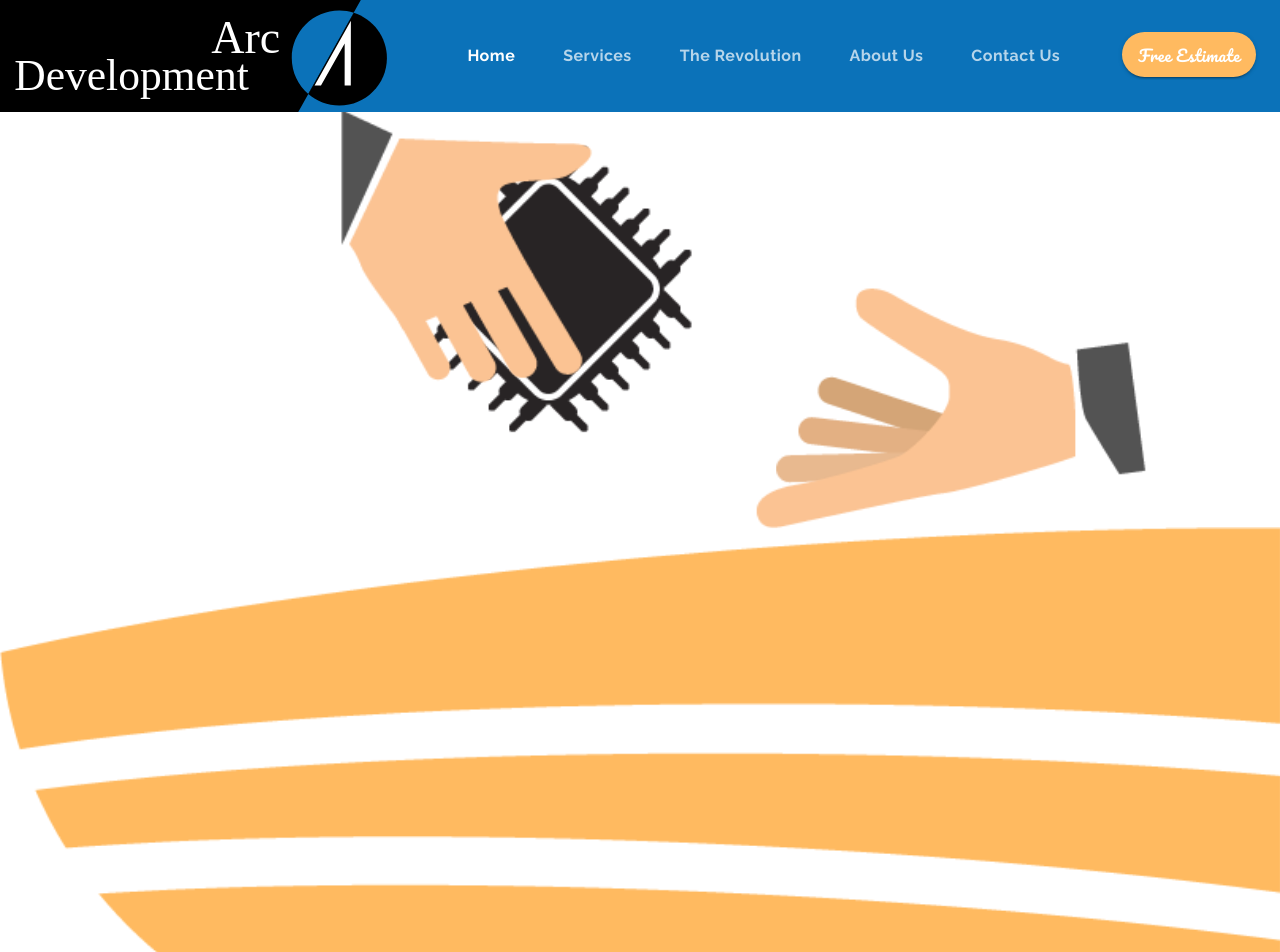
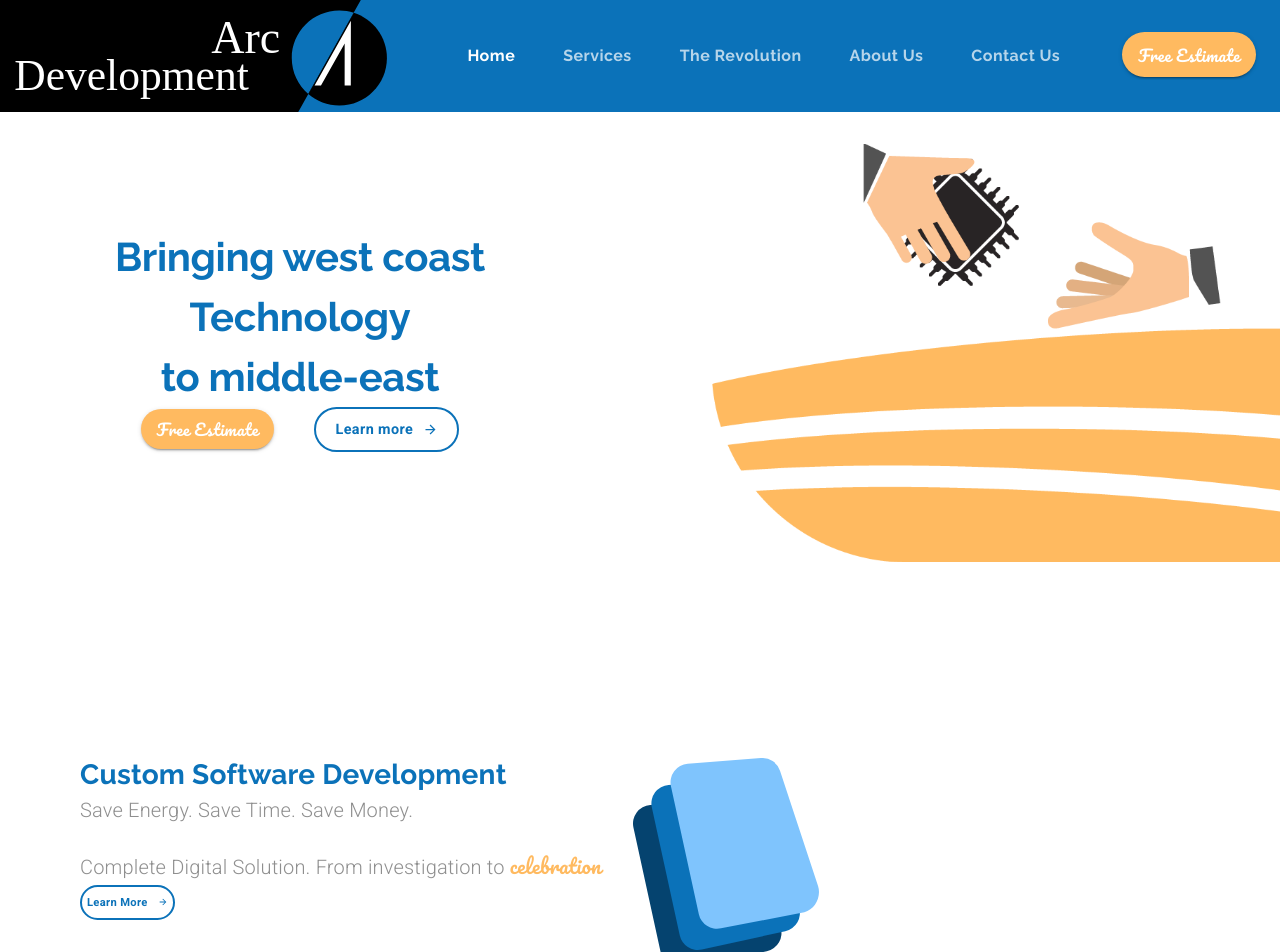
Before and after one commit to suraj1294/react-material-high-fidelity-designs, a React (Create React App) app: page / in a window 1280 px wide. Shown: the top 952 px of the page. Built offline with nearby package versions, Linux system fonts and the light colour scheme.

Commit message:
add first two sections to landing page

```diff
--- a/src/screens/LandingPage.tsx
+++ b/src/screens/LandingPage.tsx
@@ -1,13 +1,94 @@
 import React from "react";
 import Lottie from "react-lottie";
-//import { makeStyles } from "@material-ui/core/styles";
+import { makeStyles, useTheme } from "@material-ui/core/styles";
+import useMediaQuery from "@material-ui/core/useMediaQuery";
+import Grid from "@material-ui/core/Grid";
 import animationData from "../animations/landinganimation/data";
+import Button from "@material-ui/core/Button";
+import Typography from "@material-ui/core/Typography";
+import ButtonArrow from "../ui/ButtonArrow";
+import customSoftwareIcon from "../assets/Custom Software Icon.svg";
 
-// const useStyles = makeStyles(theme => ({
-
-// }))
+const useStyles = makeStyles((theme) => ({
+  animation: {
+    maxWidth: "50em",
+    minWidth: "21em",
+    marginTop: "2em",
+    marginLeft: "10%",
+    [theme.breakpoints.down("sm")]: {
+      maxWidth: "30em",
+    },
+  },
+  estimateButton: {
+    ...theme.typography.estimate,
+    marginRight: "40px",
+    "&:hover": {
+      backgroundColor: theme.palette.secondary.light,
+    },
+  },
+  mainContainer: {
+    marginTop: "5em",
+    [theme.breakpoints.down("md")]: {
+      marginTop: "4em",
+    },
+    [theme.breakpoints.down("xs")]: {
+      marginTop: "3em",
+    },
+  },
+  buttonContainer: {
+    marginTop: "1em",
+  },
+  buttonLearnMoreHero: {
+    ...theme.typography.heroButton,
+    fontSize: "0.9rem",
+    height: 45,
+    width: 145,
+  },
+  serviceLearnMoreButton: {
+    ...theme.typography.heroButton,
+    height: 35,
+    fontSize: "0.7em",
+    padding: 5,
+    [theme.breakpoints.down("sm")]: {
+      marginBottom: "2em",
+    },
+  },
+  heroTextContainer: {
+    minWidth: "21.5em",
+    marginLeft: "1em",
+    [theme.breakpoints.down("md")]: {
+      marginLeft: 0,
+    },
+  },
+  specialText: {
+    fontFamily: "Pacifico",
+    color: theme.palette.secondary.main,
+  },
+  subtitle: {
+    marginBottom: "1em",
+  },
+  icon: {
+    marginLeft: "2em",
+    [theme.breakpoints.down("xs")]: {
+      marginLeft: 0,
+      marginTop: "2em",
+    },
+  },
+  serviceContainer: {
+    marginTop: "12em",
+    [theme.breakpoints.down("sm")]: {
+      marginTop: "7em",
+    },
+    [theme.breakpoints.down("xs")]: {
+      marginTop: "5em",
+    },
+  },
+}));
 
 const LandingPage = () => {
+  const classes = useStyles();
+  const theme = useTheme();
+  const matchesSM = useMediaQuery(theme.breakpoints.down("sm"));
   const defaultOptions = {
     loop: true,
     autoplay: true,
@@ -16,7 +97,93 @@ const LandingPage = () => {
       preserveAspectRatio: "xMidYMid slice",
     },
   };
-  return <Lottie options={defaultOptions} height={"100%"} width={"100%"} />;
+  return (
+    <>
+      <Grid container direction="column">
+        <Grid item>
+          {/*-----hero block-----*/}
+          <Grid
+            container
+            direction="row"
+            justify="flex-end"
+            alignItems="center"
+          >
+            <Grid sm item className={classes.heroTextContainer}>
+              <Typography align="center" variant="h2">
+                Bringing west coast Technology <br /> to middle-east
+              </Typography>
+              <Grid container justify="center" alignItems="center">
+                <Grid item>
+                  <Button
+                    variant="contained"
+                    color="secondary"
+                    className={classes.estimateButton}
+                  >
+                    Free Estimate
+                  </Button>
+                </Grid>
+                <Grid item>
+                  <Button
+                    variant="outlined"
+                    className={classes.buttonLearnMoreHero}
+                  >
+                    <span style={{ marginRight: 10 }}>Learn more</span>
+                    <ButtonArrow
+                      width={15}
+                      height={15}
+                      fill={theme.palette.primary.main}
+                    />
+                  </Button>
+                </Grid>
+              </Grid>
+            </Grid>
+            <Grid sm item className={classes.animation}>
+              <Lottie options={defaultOptions} height={"100%"} width={"100%"} />
+            </Grid>
+          </Grid>
+        </Grid>
+        <Grid item className={classes.serviceContainer}>
+          {/*-----Services block-----*/}
+          <Grid
+            container
+            direction="row"
+            justify={matchesSM ? "center" : undefined}
+          >
+            <Grid
+              item
+              style={{
+                marginLeft: matchesSM ? 0 : "5em",
+                textAlign: matchesSM ? "center" : undefined,
+              }}
+            >
+              <Typography variant="h4">Custom Software Development</Typography>
+              <Typography variant="subtitle1" className={classes.subtitle}>
+                Save Energy. Save Time. Save Money.
+              </Typography>
+              <Typography variant="subtitle1">
+                Complete Digital Solution. From investigation to{" "}
+                <span className={classes.specialText}>celebration</span>
+              </Typography>
+              <Button
+                variant="outlined"
+                className={classes.serviceLearnMoreButton}
+              >
+                <span style={{ marginRight: 10 }}>Learn More</span>
+                <ButtonArrow
+                  width={10}
+                  height={10}
+                  fill={theme.palette.primary.main}
+                />
+              </Button>
+            </Grid>
+            <Grid item className={classes.icon}>
+              <img src={customSoftwareIcon} alt="custom software icon" />
+            </Grid>
+          </Grid>
+        </Grid>
+      </Grid>
+    </>
+  );
 };
 
 export default LandingPage;
--- /dev/null
+++ b/src/ui/ButtonArrow.tsx
@@ -0,0 +1,18 @@
+import React from "react";
+
+const ButtonArrow = (props: any) => {
+  return (
+    <svg
+      className={props.class}
+      xmlns="http://www.w3.org/2000/svg"
+      width={props.width}
+      height={props.height}
+      fill={props.fill}
+      viewBox="0 0 18 18"
+    >
+      <path d="M9 3L7.94 4.06l4.19 4.19H3v1.5h9.13l-4.19 4.19L9 15l6-6z" />
+    </svg>
+  );
+};
+
+export default ButtonArrow;
--- a/src/ui/header.tsx
+++ b/src/ui/header.tsx
@@ -103,6 +103,9 @@ const useStyles = makeStyles((theme) => ({
     marginRight: "24px",
     marginLeft: "50px",
     height: "45px",
+    "&:hover": {
+      backgroundColor: theme.palette.secondary.light,
+    },
   },
   menu: {
     backgroundColor: theme.palette.primary.main,
@@ -168,7 +171,11 @@ const menuOptions = [
     path: "/services/customSoftware",
     index: 1,
   },
-  { name: "Mobile App development", path: "/services/mobileApps", index: 1 },
+  {
+    name: "iOS/Android App development",
+    path: "/services/mobileApps",
+    index: 1,
+  },
   { name: "Website Development", path: "/services/websites", index: 1 },
 ];
 
--- a/src/ui/theme.ts
+++ b/src/ui/theme.ts
@@ -1,6 +1,7 @@
-import { createMuiTheme } from "@material-ui/core/styles";
+import { createMuiTheme } from "@material-ui/core/styles/";
 const arcBlue = "#0B72B9";
 const arcOrange = "#FFBA60";
+const arcGrey = "#8f8f8f";
 
 // declare module '@material-ui/core/styles/createMuiTheme' {
 //     interface Theme {
@@ -30,10 +31,12 @@ declare module "@material-ui/core/styles/createTypography" {
   interface Typography {
     tab: Typography["h1"];
     estimate: Typography["h1"];
+    heroButton: Typography["button"];
   }
   interface TypographyOptions {
     tab: TypographyOptions["h1"];
     estimate: TypographyOptions["h1"];
+    heroButton: Typography["button"];
   }
 }
 
@@ -60,5 +63,32 @@ export default createMuiTheme({
       textTransform: "none",
       color: "white",
     },
+    h2: {
+      fontFamily: "Raleway",
+      fontWeight: 700,
+      fontSize: "2.5rem",
+      color: arcBlue,
+      lineHeight: 1.5,
+    },
+    h4: {
+      fontFamily: "Raleway",
+      fontSize: "1.75rem",
+      color: arcBlue,
+      fontWeight: 700,
+    },
+    subtitle1: {
+      fontSize: "1.25rem",
+      fontWeight: 300,
+      color: arcGrey,
+    },
+    heroButton: {
+      borderColor: arcBlue,
+      color: arcBlue,
+      borderWidth: 2,
+      textTransform: "none",
+      borderRadius: 50,
+      fontFamily: "Roboto",
+      fontWeight: "bold",
+    },
   },
 });
```
